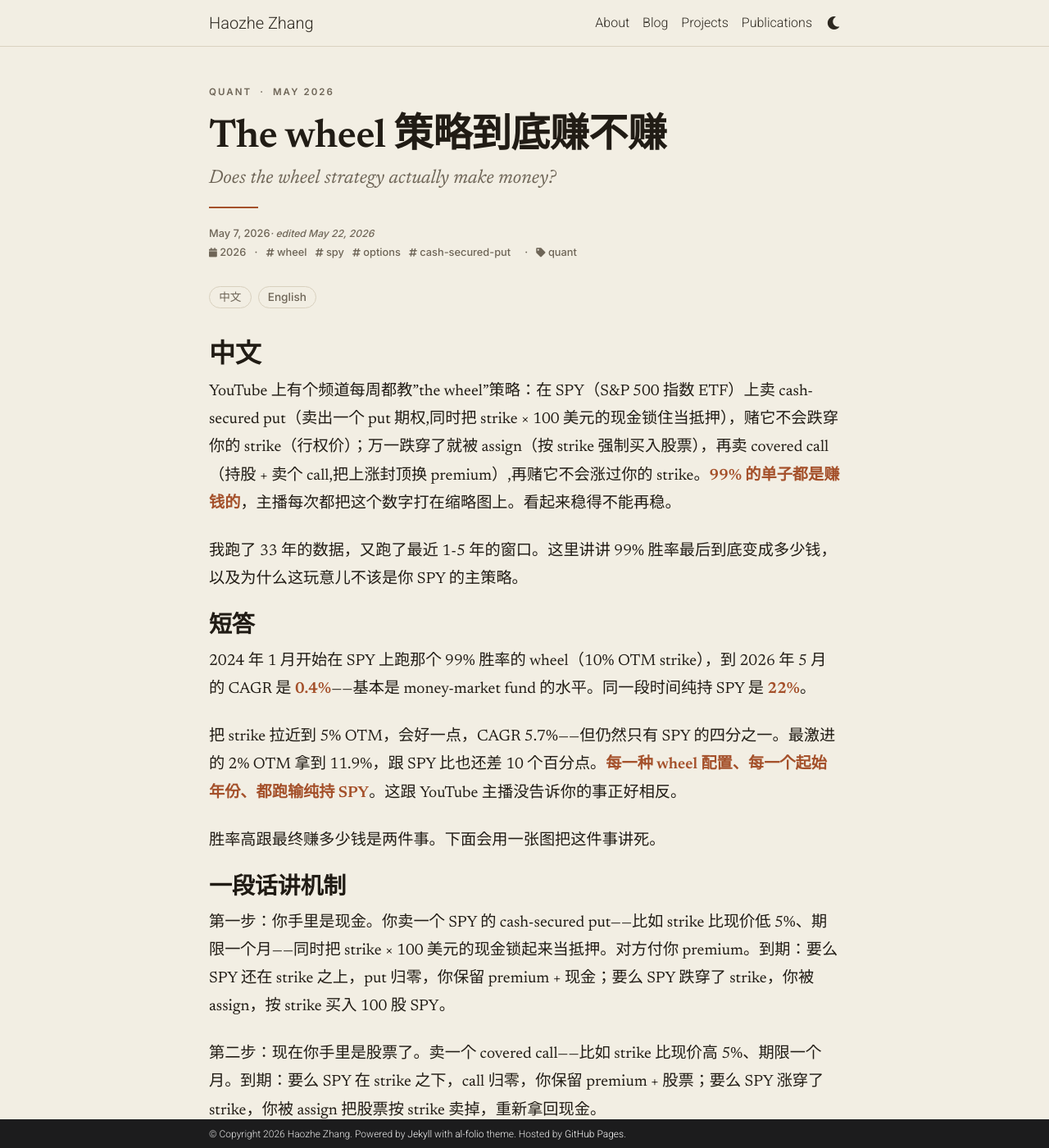
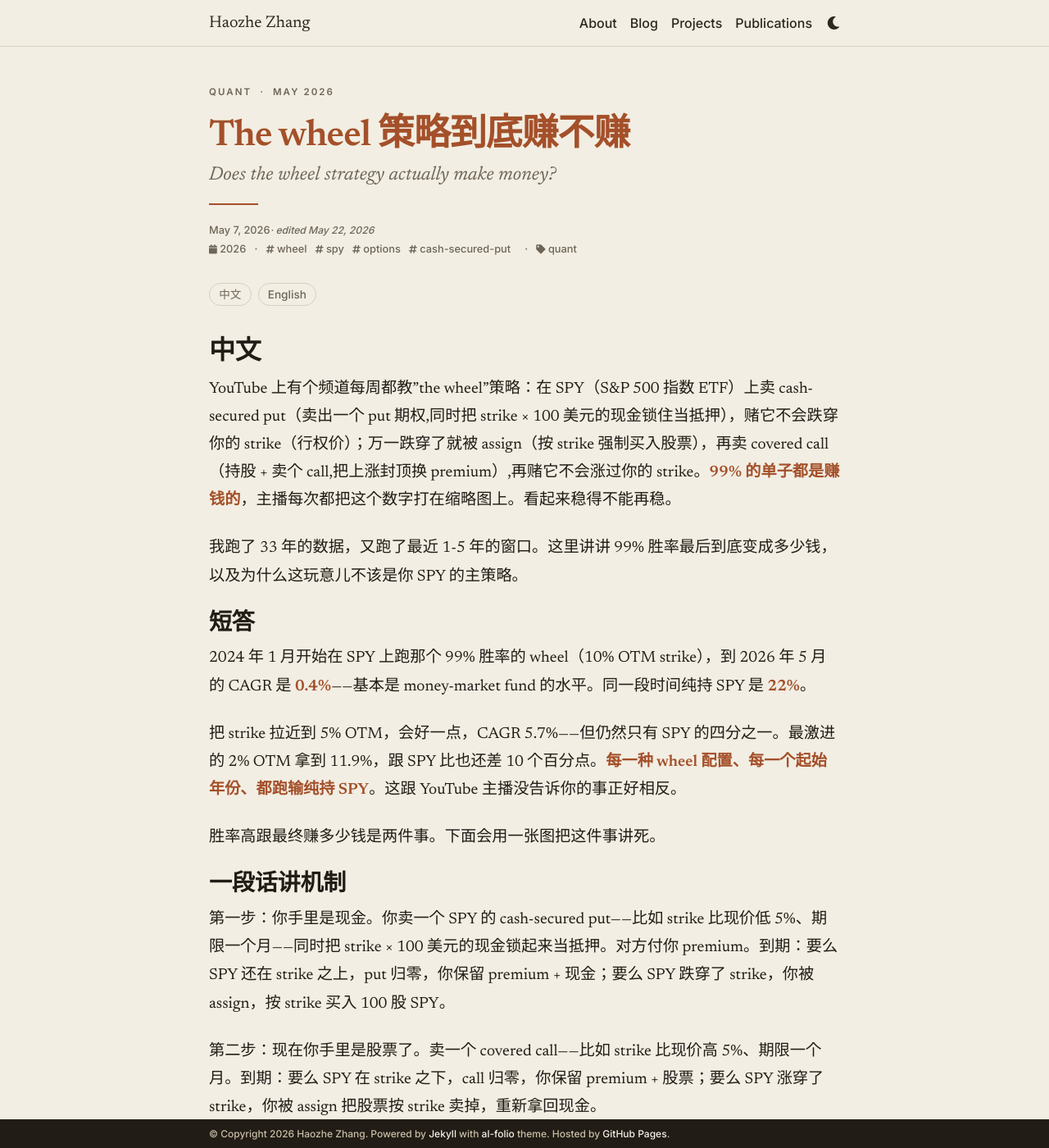
Before and after one commit to HaozheZhang6/HaozheZhang6.github.io, a Jekyll site: the page built from _posts/2026-05-07-wheel-strategy.md, in a window 1280 px wide and 1400 px high. Shown: the whole window at 82% size. Built offline with Jekyll 4.4.1, drawn with Linux system fonts in a browser that asks for light colours; full-size pictures stand in for the smaller copies a plugin makes; a style sheet for code colours, icons or effects is not loaded.

Commit message:
Unify whole site into one editorial system; drop Quant section from Projects
Move the cream palette + serif/sans fonts to a global _editorial.scss so every
page shares one look. Collapse the three different page-title rules (Blog 5rem
centered, Projects/about ~2.5rem, Publications 2rem centered) into one
terracotta serif title, and the split section headers (faded right-aligned
category/year vs small-caps news/featured) into one small-caps label. Add card
borders, warm card gradient, warm footer. Trim _post-editorial.scss to
post-only furniture. Remove 'finance' from projects display_categories.

```diff
--- /dev/null
+++ b/_sass/_editorial.scss
@@ -0,0 +1,187 @@
+/*******************************************************************************
+ * Editorial design system — applies site-wide.
+ * Warm "cream" palette + serif headings / sans body + terracotta accent,
+ * with one consistent treatment for page titles, section labels and cards so
+ * every page (home, blog, projects, publications) reads as one publication.
+ ******************************************************************************/
+
+$ed-serif: "Newsreader", Georgia, "Songti SC", "Noto Serif SC",
+  "Source Han Serif SC", serif;
+$ed-sans: "Inter", -apple-system, BlinkMacSystemFont, "Segoe UI", Roboto,
+  sans-serif;
+
+// --- Palette (overrides theme vars at :root, imported after themes) --------
+:root {
+  --global-bg-color: #f2eee3;
+  --global-text-color: #211c15;
+  --global-text-color-light: #6e6557;
+  --global-theme-color: #a4502a; // terracotta
+  --global-hover-color: #a4502a;
+  --global-divider-color: #d8d0be;
+  --global-card-bg-color: #fbf8f1;
+  --global-code-bg-color: rgba(164, 80, 42, 0.06);
+  --global-footer-bg-color: #211c15;
+  --global-footer-text-color: #c9bea8;
+  --global-footer-link-color: #f6f1e7;
+}
+
+html[data-theme="dark"] {
+  --global-bg-color: #1a1611; // warm "wood"
+  --global-text-color: #e8e0d2;
+  --global-text-color-light: #a89b85;
+  --global-theme-color: #d98a5b;
+  --global-hover-color: #d98a5b;
+  --global-divider-color: #3a3228;
+  --global-card-bg-color: #221c15;
+  --global-code-bg-color: rgba(217, 138, 91, 0.1);
+  --global-footer-bg-color: #100d0a;
+  --global-footer-text-color: #a89b85;
+  --global-footer-link-color: #e8e0d2;
+}
+
+// --- Base typography -------------------------------------------------------
+body {
+  background-color: var(--global-bg-color);
+  font-family: $ed-sans;
+}
+
+h1,
+h2,
+h3,
+h4,
+h5,
+h6 {
+  font-family: $ed-serif;
+  font-weight: 600;
+  letter-spacing: -0.01em;
+}
+
+.navbar-brand {
+  font-family: $ed-serif;
+}
+
+// --- ONE page title ---------------------------------------------------------
+// home name, Blog, Projects, Publications, and the post hero all share this.
+.post-header .post-title,
+.header-bar h1,
+.publications h1 {
+  font-family: $ed-serif;
+  font-weight: 600;
+  font-size: 2.8rem;
+  line-height: 1.1;
+  letter-spacing: -0.02em;
+  color: var(--global-theme-color);
+  text-align: left;
+  margin: 0 0 0.4rem;
+}
+
+// Blog index header: was centered 5rem with huge padding — bring in line.
+.header-bar {
+  text-align: left;
+  border-bottom: 1px solid var(--global-divider-color);
+  padding-top: 0.5rem;
+  padding-bottom: 1.5rem;
+  margin-bottom: 1.5rem;
+
+  h1 {
+    font-size: 2.8rem;
+  }
+
+  h2 {
+    font-family: $ed-sans;
+    font-weight: 400;
+    font-size: 1rem;
+    color: var(--global-text-color-light);
+    margin-top: 0.4rem;
+  }
+}
+
+// Publications title: was centered 2rem.
+.publications {
+  h1 {
+    text-align: left;
+    margin-top: 0;
+    margin-bottom: 1.5rem;
+  }
+}
+
+// Page descriptions / about subtitle — sans, muted.
+.post-description,
+.post-header .desc {
+  font-family: $ed-sans;
+  color: var(--global-text-color-light);
+}
+
+// --- ONE section label ------------------------------------------------------
+// Projects categories (AI / Physics), publication years, news, featured.
+.projects h2.category,
+.publications h2.year,
+.news h2,
+.publications h2:not(.year) {
+  font-family: $ed-sans;
+  font-size: 0.78rem;
+  font-weight: 600;
+  text-transform: uppercase;
+  letter-spacing: 0.16em;
+  color: var(--global-text-color-light);
+  text-align: left;
+  border: 0;
+  border-top: 1px solid var(--global-divider-color);
+  padding-top: 1.25rem;
+  margin-top: 3rem;
+  margin-bottom: 1.25rem;
+}
+// The publication year sits in a span sized 1.5rem — bring it to label size.
+.publications h2.year,
+.publications h2.year span {
+  font-size: 0.78rem;
+}
+
+// --- Cards & blog list titles ----------------------------------------------
+.projects .card .card-title {
+  font-family: $ed-serif;
+  font-weight: 600;
+  font-size: 1.2rem;
+  letter-spacing: -0.01em;
+}
+
+// Subtle separation on cream + consistent rounding.
+.projects .grid-item .card {
+  background-color: var(--global-card-bg-color);
+  border: 1px solid var(--global-divider-color);
+  border-radius: 8px;
+  overflow: hidden;
+}
+
+.post-list li {
+  h3 a.post-title {
+    font-family: $ed-serif;
+    font-weight: 600;
+    font-size: 1.45rem;
+    letter-spacing: -0.01em;
+    color: var(--global-text-color);
+  }
+  > p {
+    font-family: $ed-sans;
+    color: var(--global-text-color-light);
+  }
+  .post-meta,
+  .post-tags {
+    font-family: $ed-sans;
+  }
+}
+
+// Warm gradient for image-less project cards (was navy → cyan).
+.card-thumb-placeholder {
+  background: linear-gradient(135deg, #a4502a 0%, #c9824e 100%);
+}
+
+// --- Responsive -------------------------------------------------------------
+@media (max-width: 576px) {
+  .post-header .post-title,
+  .header-bar h1,
+  .header-bar,
+  .publications h1 {
+    font-size: 2rem;
+  }
+}
--- a/_sass/_post-editorial.scss
+++ b/_sass/_post-editorial.scss
@@ -1,53 +1,18 @@
 /*******************************************************************************
- * Editorial "cream" theme — scoped to the blog post reading page only.
- * Applied via <body class="post-page"> (set when page.layout == 'post').
- * Homepage, blog listing, projects, publications are untouched.
+ * Blog post reading page — specifics layered on the global editorial system.
+ * Palette, fonts and the shared page-title come from _editorial.scss; here we
+ * add the article-only furniture: eyebrow kicker, bilingual subtitle, rule,
+ * and a serif body (the global default body font is sans).
  ******************************************************************************/
 
-$editorial-serif: "Newsreader", Georgia, "Songti SC", "Noto Serif SC",
-  "Source Han Serif SC", serif;
-$editorial-sans: "Inter", -apple-system, BlinkMacSystemFont, "Segoe UI", Roboto,
-  sans-serif;
-
-// --- Palette overrides (light) -------------------------------------------
-// Override the global CSS vars only within the post page so descendants that
-// reference them (links, blockquote, code, dividers) harmonize automatically.
-body.post-page {
-  --global-bg-color: #f2eee3;
-  --global-text-color: #211c15;
-  --global-text-color-light: #6e6557;
-  --global-theme-color: #a4502a; // terracotta accent
-  --global-hover-color: #a4502a;
-  --global-divider-color: #d8d0be;
-  --global-card-bg-color: #f2eee3;
-  --global-code-bg-color: rgba(164, 80, 42, 0.06);
-
-  background-color: var(--global-bg-color);
-}
-
-// --- Palette overrides (dark) — deep warm "wood" so the toggle never clashes
-html[data-theme="dark"] body.post-page {
-  --global-bg-color: #1a1611;
-  --global-text-color: #e8e0d2;
-  --global-text-color-light: #a89b85;
-  --global-theme-color: #d98a5b;
-  --global-hover-color: #d98a5b;
-  --global-divider-color: #3a3228;
-  --global-card-bg-color: #1a1611;
-  --global-code-bg-color: rgba(217, 138, 91, 0.1);
-}
-
-// --- Typography -----------------------------------------------------------
 body.post-page .post {
-  font-family: $editorial-serif;
-
   .post-header {
     margin-bottom: 2.4rem;
   }
 
   // Small-caps kicker: CATEGORY · MONTH YEAR
   .post-eyebrow {
-    font-family: $editorial-sans;
+    font-family: $ed-sans;
     font-weight: 600;
     font-size: 0.72rem;
     letter-spacing: 0.18em;
@@ -56,18 +21,14 @@
     margin: 0 0 1.3rem;
   }
 
+  // Title itself comes from the shared page-title rule; just tune spacing.
   .post-title {
-    font-family: $editorial-serif;
-    font-weight: 600;
-    font-size: 3rem;
-    line-height: 1.1;
-    letter-spacing: -0.01em;
     margin: 0 0 0.5rem;
   }
 
   // English half of a bilingual "中文 / English" title
   .post-subtitle {
-    font-family: $editorial-serif;
+    font-family: $ed-serif;
     font-style: italic;
     font-weight: 400;
     font-size: 1.45rem;
@@ -87,7 +48,7 @@
 
   .post-meta,
   .post-tags {
-    font-family: $editorial-sans;
+    font-family: $ed-sans;
     font-size: 0.8rem;
   }
 
@@ -96,12 +57,12 @@
   }
 
   .post-lang-toggle .lang-btn {
-    font-family: $editorial-sans;
+    font-family: $ed-sans;
   }
 
-  // Body copy
+  // Body copy is serif (overrides the global sans body).
   .post-content {
-    font-family: $editorial-serif;
+    font-family: $ed-serif;
     font-size: 1.2rem;
     line-height: 1.78;
 
@@ -120,7 +81,7 @@
     h4,
     h5,
     h6 {
-      font-family: $editorial-serif;
+      font-family: $ed-serif;
       font-weight: 600;
       letter-spacing: -0.005em;
     }
@@ -135,27 +96,17 @@
     }
 
     blockquote {
-      font-family: $editorial-serif;
+      font-family: $ed-serif;
     }
 
-    // Inline code keeps a mono face for clarity, just warm-tinted
     code {
       font-family: "SFMono-Regular", Menlo, Consolas, monospace;
     }
   }
 }
 
-// --- Responsive -----------------------------------------------------------
 @media (max-width: 576px) {
-  body.post-page .post {
-    .post-title {
-      font-size: 2.1rem;
-    }
-    .post-subtitle {
-      font-size: 1.2rem;
-    }
-    .post-content {
-      font-size: 1.1rem;
-    }
+  body.post-page .post .post-content {
+    font-size: 1.1rem;
   }
 }
--- a/assets/css/main.scss
+++ b/assets/css/main.scss
@@ -11,6 +11,7 @@
   "themes",
   "layout",
   "base",
+  "editorial",
   "post-editorial",
   "distill"
 ;
```
Also changed, not shown: _pages/projects.md (+1 -1 lines).
